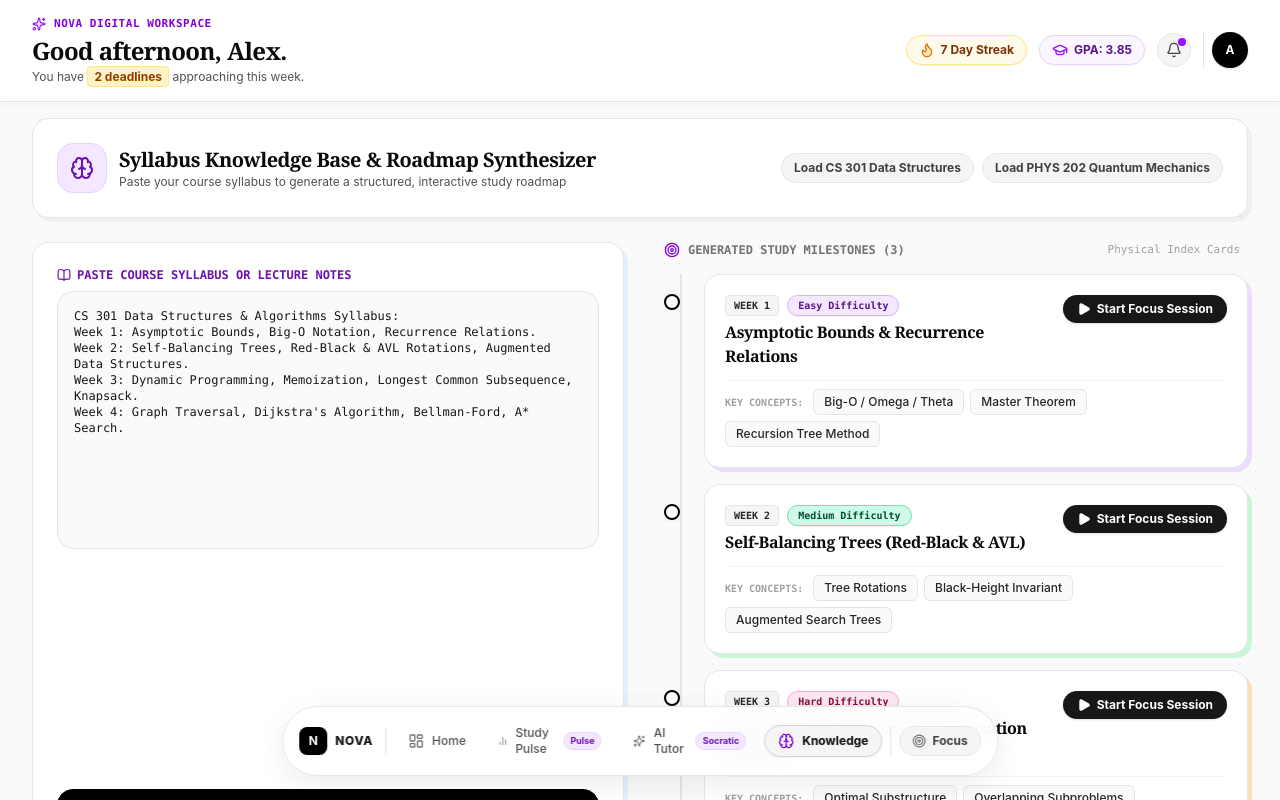
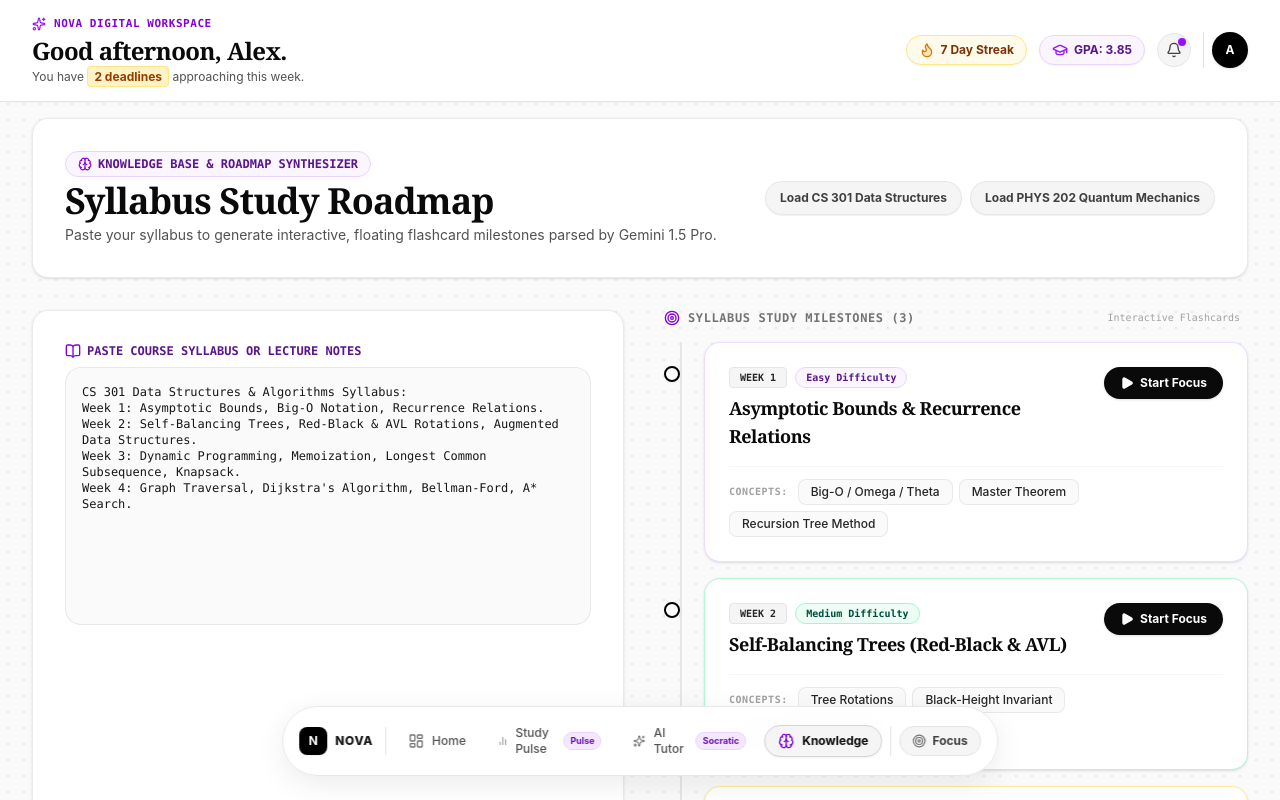
Before and after one commit to Cookie-CoDeRR/Nova, a Next.js app: page /brain in a window 1280 px wide. Shown: the top 800 px of the page. Built offline with nearby package versions, Linux system fonts and the light colour scheme.

Commit message:
style: propagate landing page Editorial Serif & Index Card design DNA across /tutor, /brain, and /dashboard

```diff
--- a/src/app/brain/page.tsx
+++ b/src/app/brain/page.tsx
@@ -4,7 +4,6 @@ import React, { useState } from "react";
 import { useForm } from "react-hook-form";
 import { motion, AnimatePresence } from "framer-motion";
 import { parseSyllabusAction, Milestone } from "@/app/actions/parse-syllabus";
-import { GlassCard } from "@/components/ui/GlassCard";
 import { Sparkles, Brain, Play, Pause, RotateCcw, X, Target, CheckCircle2, BookOpen, Zap } from "lucide-react";
 import { cn } from "@/lib/utils";
 
@@ -127,27 +126,30 @@ export default function BrainPage() {
   };
 
   return (
-    <div className="w-full max-w-7xl mx-auto space-y-6 font-sans text-neutral-900">
+    <div className="w-full max-w-7xl mx-auto space-y-8 font-sans text-neutral-800 pb-16">
 
-      {/* Top Title Banner */}
-      <div className="bg-white border border-neutral-200 rounded-2xl p-6 flex flex-col md:flex-row md:items-center justify-between gap-4 shadow-[4px_4px_0px_rgba(0,0,0,0.04)]">
-        <div className="flex items-center gap-3">
-          <div className="p-3 rounded-2xl bg-purple-100 border border-purple-200 text-purple-800">
-            <Brain className="w-6 h-6" />
+      {/* Editorial Serif Title Header Banner */}
+      <div className="bg-white border border-neutral-200/80 rounded-2xl p-6 sm:p-8 shadow-sm flex flex-col md:flex-row md:items-center justify-between gap-6">
+        <div className="space-y-1">
+          <div className="inline-flex items-center gap-1.5 px-3 py-1 rounded-full bg-purple-50 text-purple-900 border border-purple-200 text-xs font-bold font-mono">
+            <Brain className="w-3.5 h-3.5 text-purple-700" />
+            KNOWLEDGE BASE & ROADMAP SYNTHESIZER
           </div>
-          <div>
-            <h1 className="font-serif text-xl font-bold text-neutral-950 tracking-tight">Syllabus Knowledge Base & Roadmap Synthesizer</h1>
-            <p className="text-xs text-neutral-600">Paste your course syllabus to generate a structured, interactive study roadmap</p>
-          </div>
+          <h1 className="font-serif text-3xl sm:text-4xl font-bold text-neutral-950 tracking-tight">
+            Syllabus Study Roadmap
+          </h1>
+          <p className="text-xs sm:text-sm text-neutral-600">
+            Paste your syllabus to generate interactive, floating flashcard milestones parsed by Gemini 1.5 Pro.
+          </p>
         </div>
 
-        <div className="flex items-center gap-2">
+        <div className="flex items-center gap-2 shrink-0">
           {SAMPLE_SYLLABI.map((s, idx) => (
             <button
               key={idx}
               type="button"
               onClick={() => setValue("syllabusText", s.text)}
-              className="px-3 py-1.5 rounded-full text-xs font-bold bg-neutral-100 border border-neutral-200 text-neutral-700 hover:text-black hover:bg-neutral-200 transition-colors"
+              className="px-3.5 py-2 rounded-full text-xs font-bold bg-neutral-100 border border-neutral-200/80 text-neutral-700 hover:text-black hover:bg-neutral-200 transition-colors shadow-2xs"
             >
               Load {s.name}
             </button>
@@ -160,11 +162,11 @@ export default function BrainPage() {
 
         {/* Left Half: Input Zone */}
         <div className="flex flex-col h-full space-y-4">
-          <div className="bg-white border border-neutral-200 rounded-2xl p-6 flex-1 flex flex-col justify-between shadow-[4px_4px_0px_rgba(219,234,254,0.7)]">
-            <form onSubmit={handleSubmit(onSubmit)} className="flex-1 flex flex-col justify-between space-y-4">
+          <div className="bg-white border border-neutral-200/80 rounded-2xl p-6 sm:p-8 flex-1 flex flex-col justify-between shadow-sm">
+            <form onSubmit={handleSubmit(onSubmit)} className="flex-1 flex flex-col justify-between space-y-6">
               <div>
-                <label className="text-xs font-bold uppercase font-mono text-purple-800 block mb-2 flex items-center gap-1.5">
-                  <BookOpen className="w-3.5 h-3.5" />
+                <label className="text-xs font-bold uppercase font-mono text-purple-900 block mb-2 flex items-center gap-1.5">
+                  <BookOpen className="w-4 h-4 text-purple-700" />
                   Paste Course Syllabus or Lecture Notes
                 </label>
 
@@ -172,7 +174,7 @@ export default function BrainPage() {
                   {...register("syllabusText", { required: true })}
                   rows={14}
                   placeholder="Paste your course outline, syllabus breakdown, or exam topics here..."
-                  className="w-full bg-neutral-50 border border-neutral-200 rounded-2xl p-4 text-xs font-mono text-neutral-900 placeholder-neutral-400 focus:outline-none focus:border-neutral-400 transition-all resize-none font-medium"
+                  className="w-full bg-neutral-50 border border-neutral-200/80 rounded-2xl p-4 text-xs font-mono text-neutral-900 placeholder-neutral-400 focus:outline-none focus:border-neutral-400 transition-all resize-none font-medium"
                 />
               </div>
 
@@ -180,10 +182,10 @@ export default function BrainPage() {
                 type="submit"
                 disabled={isLoading}
                 className={cn(
-                  "w-full py-3.5 rounded-2xl font-bold text-sm flex items-center justify-center gap-2 transition-all duration-200 shadow-md border",
+                  "w-full py-4 rounded-2xl font-bold text-sm flex items-center justify-center gap-2 transition-all duration-200 shadow-sm border",
                   isLoading
                     ? "bg-neutral-100 text-neutral-400 border-neutral-200 cursor-wait"
-                    : "bg-black text-white border-black hover:bg-neutral-800 active:scale-[0.99]"
+                    : "bg-neutral-950 text-white border-black hover:bg-neutral-800 active:scale-[0.99]"
                 )}
               >
                 {isLoading ? (
@@ -202,14 +204,14 @@ export default function BrainPage() {
           </div>
         </div>
 
-        {/* Right Half: Vertical Timeline Index Cards Roadmap */}
+        {/* Right Half: Vertical Timeline Interactive Floating Flashcards */}
         <div className="flex flex-col space-y-4">
           <div className="flex items-center justify-between px-2">
-            <h2 className="text-xs font-bold font-mono uppercase text-neutral-500 flex items-center gap-2">
+            <h2 className="text-xs font-bold font-mono uppercase text-neutral-500 flex items-center gap-2 tracking-wider">
               <Target className="w-4 h-4 text-purple-700" />
-              Generated Study Milestones ({milestones.length})
+              Syllabus Study Milestones ({milestones.length})
             </h2>
-            <span className="text-[11px] text-neutral-400 font-mono">Physical Index Cards</span>
+            <span className="text-[10px] text-neutral-400 font-mono">Interactive Flashcards</span>
           </div>
 
           <motion.div
@@ -230,63 +232,63 @@ export default function BrainPage() {
                   className="relative pl-12"
                 >
                   {/* Timeline node dot */}
-                  <div className="absolute left-4 top-5 -translate-x-1/2 w-4 h-4 rounded-full bg-white border-2 border-black shadow-xs z-10" />
+                  <div className="absolute left-4 top-6 -translate-x-1/2 w-4 h-4 rounded-full bg-white border-2 border-black shadow-xs z-10" />
 
-                  {/* Physical Index Card styling with pastel shadows (Hard = Soft Peach/Pink, Medium = Mint Green, Easy = Soft Lavender) */}
+                  {/* Physical Flashcard styling with lift-on-hover & pastel accents */}
                   <div
                     className={cn(
-                      "p-5 rounded-2xl bg-white border border-neutral-200 transition-all duration-200",
+                      "p-6 rounded-2xl bg-white border border-neutral-200/80 shadow-sm transition-all duration-300 hover:-translate-y-1 hover:shadow-md cursor-pointer",
                       isHard
-                        ? "shadow-[4px_4px_0px_rgba(254,215,170,0.8)]"
+                        ? "border-amber-200/80"
                         : isMedium
-                        ? "shadow-[4px_4px_0px_rgba(187,247,208,0.8)]"
-                        : "shadow-[4px_4px_0px_rgba(233,213,255,0.8)]"
+                        ? "border-emerald-200/80"
+                        : "border-purple-200/80"
                     )}
                   >
-                    <div className="flex items-start justify-between gap-4 mb-3">
+                    <div className="flex items-start justify-between gap-4 mb-4">
                       <div>
-                        <div className="flex items-center gap-2 mb-1">
-                          <span className="text-[10px] font-mono font-bold px-2 py-0.5 rounded bg-neutral-100 text-neutral-800 border border-neutral-200">
+                        <div className="flex items-center gap-2 mb-1.5">
+                          <span className="text-[10px] font-mono font-bold px-2.5 py-0.5 rounded bg-neutral-100 text-neutral-800 border border-neutral-200">
                             WEEK {milestone.weekNumber}
                           </span>
 
                           <span
                             className={cn(
-                              "text-[10px] font-bold px-2.5 py-0.5 rounded-full border shadow-2xs font-mono",
+                              "text-[10px] font-bold px-2.5 py-0.5 rounded-full border font-mono",
                               isHard
-                                ? "bg-pink-100 text-pink-900 border-pink-300"
+                                ? "bg-amber-50 text-amber-900 border-amber-200"
                                 : isMedium
-                                ? "bg-emerald-100 text-emerald-900 border-emerald-300"
-                                : "bg-purple-100 text-purple-900 border-purple-300"
+                                ? "bg-emerald-50 text-emerald-900 border-emerald-200"
+                                : "bg-purple-50 text-purple-900 border-purple-200"
                             )}
                           >
                             {milestone.difficulty} Difficulty
                           </span>
                         </div>
 
-                        <h3 className="font-serif text-base font-bold text-neutral-950 tracking-tight">
+                        <h3 className="font-serif text-lg font-bold text-neutral-950 tracking-tight">
                           {milestone.topic}
                         </h3>
                       </div>
 
                       <button
                         onClick={() => startFocusSession(milestone)}
-                        className="px-3.5 py-1.5 rounded-full text-xs font-bold bg-neutral-900 text-white hover:bg-neutral-800 transition-all duration-200 flex items-center gap-1.5 shrink-0 shadow-sm"
+                        className="px-4 py-2 rounded-full text-xs font-bold bg-neutral-950 text-white hover:bg-neutral-800 transition-all duration-200 flex items-center gap-1.5 shrink-0 shadow-sm"
                       >
                         <Play className="w-3.5 h-3.5 fill-current text-white" />
-                        Start Focus Session
+                        Start Focus
                       </button>
                     </div>
 
                     {/* Key Concepts */}
-                    <div className="pt-2 border-t border-neutral-100 flex items-center gap-1.5 flex-wrap">
-                      <span className="text-[10px] font-mono font-bold text-neutral-400 uppercase mr-1">
-                        Key Concepts:
+                    <div className="pt-3 border-t border-neutral-100 flex items-center gap-1.5 flex-wrap">
+                      <span className="text-[10px] font-mono font-bold text-neutral-400 uppercase tracking-wider mr-1">
+                        Concepts:
                       </span>
                       {milestone.keyConcepts.map((concept, idx) => (
                         <span
                           key={idx}
-                          className="px-2.5 py-1 rounded-md text-xs font-medium bg-neutral-50 text-neutral-800 border border-neutral-200"
+                          className="px-3 py-1 rounded-lg text-xs font-medium bg-neutral-50 text-neutral-800 border border-neutral-200/80"
                         >
                           {concept}
                         </span>
@@ -314,7 +316,7 @@ export default function BrainPage() {
               layoutId={`milestone-${activeFocusMilestone.weekNumber}`}
               className="w-full max-w-lg"
             >
-              <div className="p-8 bg-white border border-neutral-200 rounded-2xl shadow-[0_20px_50px_rgba(0,0,0,0.15)] relative font-sans text-neutral-900">
+              <div className="p-8 bg-white border border-neutral-200/80 rounded-2xl shadow-xl relative font-sans text-neutral-900">
                 <button
                   onClick={closeFocusSession}
                   className="absolute top-4 right-4 p-2 rounded-full bg-neutral-100 border border-neutral-200 text-neutral-500 hover:text-black"
@@ -323,10 +325,10 @@ export default function BrainPage() {
                 </button>
 
                 <div className="text-center mb-6">
-                  <div className="inline-flex items-center gap-2 px-3 py-1 rounded-full bg-purple-100 border border-purple-200 text-purple-900 text-xs font-bold mb-2 font-mono">
+                  <div className="inline-flex items-center gap-2 px-3 py-1 rounded-full bg-purple-50 border border-purple-200 text-purple-900 text-xs font-bold mb-2 font-mono">
                     WEEK {activeFocusMilestone.weekNumber} • {activeFocusMilestone.difficulty} MODE
                   </div>
-                  <h2 className="font-serif text-xl font-bold text-neutral-950 tracking-tight">
+                  <h2 className="font-serif text-2xl font-bold text-neutral-950 tracking-tight">
                     {activeFocusMilestone.topic}
                   </h2>
                 </div>
@@ -352,8 +354,8 @@ export default function BrainPage() {
                     <span className="text-5xl font-black font-mono tracking-tighter text-neutral-950">
                       {formatTime(timerSeconds)}
                     </span>
-                    <span className="text-xs font-bold text-purple-700 uppercase tracking-widest mt-1 font-mono">
-                      {isTimerRunning ? "Deep Study In Progress" : "Session Paused"}
+                    <span className="text-xs font-bold text-purple-800 uppercase tracking-widest mt-1 font-mono">
+                      {isTimerRunning ? "Deep Study Active" : "Session Paused"}
                     </span>
                   </div>
                 </div>
@@ -371,7 +373,7 @@ export default function BrainPage() {
 
                   <button
                     onClick={() => setIsTimerRunning(!isTimerRunning)}
-                    className="px-8 py-3.5 rounded-full font-bold text-sm bg-black text-white shadow-sm flex items-center gap-2 hover:bg-neutral-800"
+                    className="px-8 py-3.5 rounded-full font-bold text-sm bg-neutral-950 text-white shadow-sm flex items-center gap-2 hover:bg-neutral-800"
                   >
                     {isTimerRunning ? (
                       <>
@@ -389,13 +391,13 @@ export default function BrainPage() {
 
                 <div className="pt-4 border-t border-neutral-100">
                   <span className="text-xs font-bold uppercase font-mono text-neutral-500 block mb-2 text-center">
-                    Session Focus Concepts to Master:
+                    Concepts to Master:
                   </span>
                   <div className="flex flex-wrap items-center justify-center gap-2">
                     {activeFocusMilestone.keyConcepts.map((concept, idx) => (
                       <div
                         key={idx}
-                        className="px-3 py-1.5 rounded-xl bg-neutral-50 border border-neutral-200 text-xs font-medium text-neutral-800 flex items-center gap-1.5"
+                        className="px-3 py-1.5 rounded-xl bg-neutral-50 border border-neutral-200/80 text-xs font-medium text-neutral-800 flex items-center gap-1.5"
                       >
                         <CheckCircle2 className="w-3.5 h-3.5 text-emerald-600" />
                         {concept}
```
Also changed, not shown: src/app/dashboard/page.tsx (+55 -60 lines), src/app/tutor/page.tsx (+34 -29 lines).
